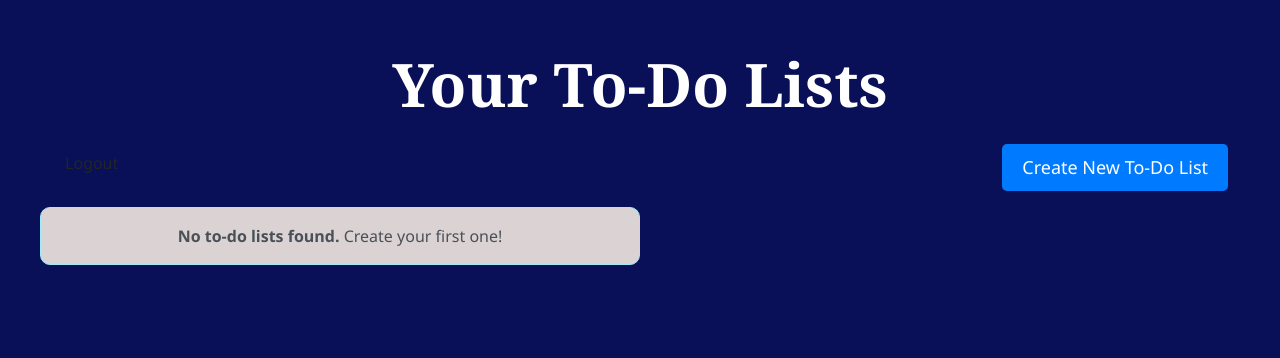
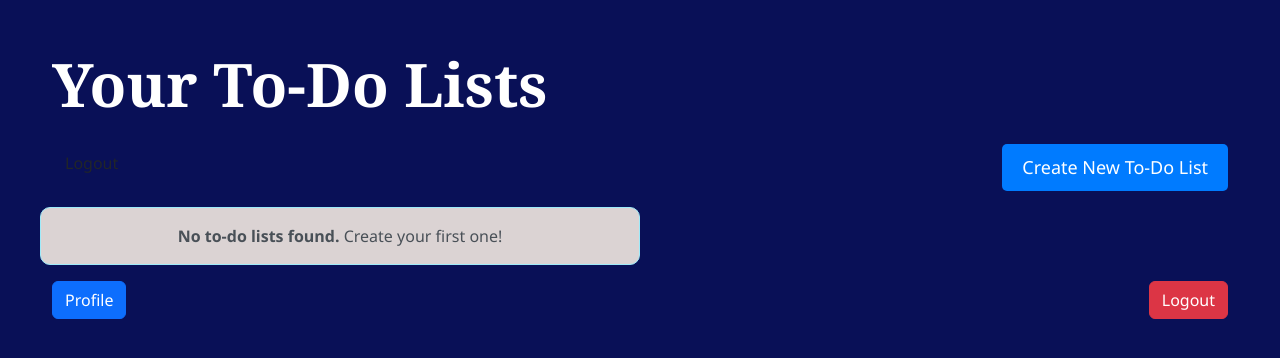
Before and after one commit to michaeltamba/uts-webprog, a PHP site: page /ToDoList.php in a window 1280 px wide. Shown: the top 358 px of the page. Run offline with PHP 8.4, Linux system fonts and the light colour scheme; a user stored in the database is signed in; data that the repository does not hold is empty.

Commit message:
update todolist

```diff
--- a/ToDoList.php
+++ b/ToDoList.php
@@ -35,7 +35,7 @@ $todo_lists = $stmt->fetchAll();
 <body>
 
 <div class="container mt-5">
-    <h1 class="text-center mb-4">Your To-Do Lists</h1>
+    <h1 class="te766666666666667xt-center mb-4">Your To-Do Lists</h1>
 
     <!-- Tombol untuk Logout dan Membuat To-Do List baru -->
     <div class="d-flex justify-content-between mb-3">
@@ -72,7 +72,9 @@ $todo_lists = $stmt->fetchAll();
                                 <i class="bi bi-trash"></i> Delete
                             </a>
                         </div>
+
                     </div>
+
                 </div>
             <?php endforeach; ?>
         <?php else: ?>
@@ -81,6 +83,15 @@ $todo_lists = $stmt->fetchAll();
             </div>
         <?php endif; ?>
     </div>
+    <div class="d-flex justify-content-between mb-3">
+    <!-- Tombol Profile -->
+    <a href="profile.php" class="btn btn-primary">Profile</a>
+
+    <!-- Tombol Logout -->
+    <a href="logout.php" class="btn btn-danger">Logout</a>
+
+</div>
+
 </div>
 
 <script src="https://cdn.jsdelivr.net/npm/bootstrap@5.3.0-alpha1/dist/js/bootstrap.bundle.min.js"></script>
```
Also changed, not shown: profile.php (+12 -1 lines).
